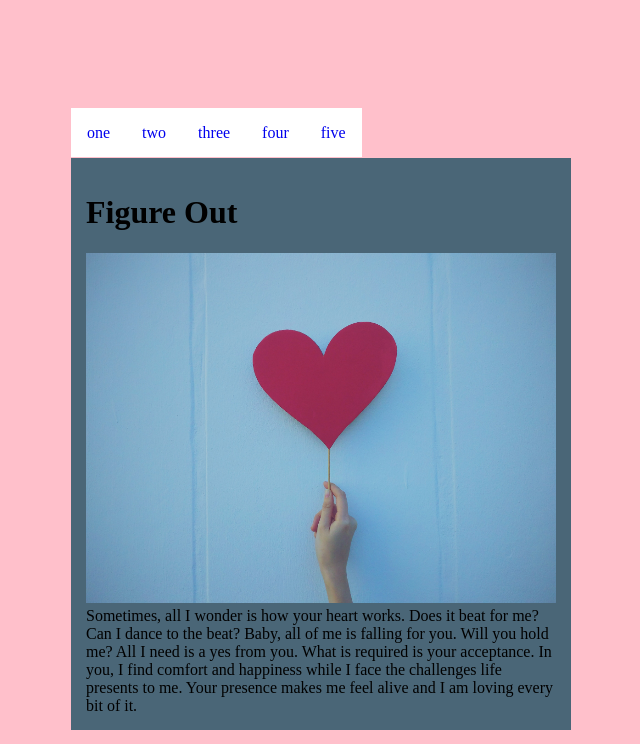
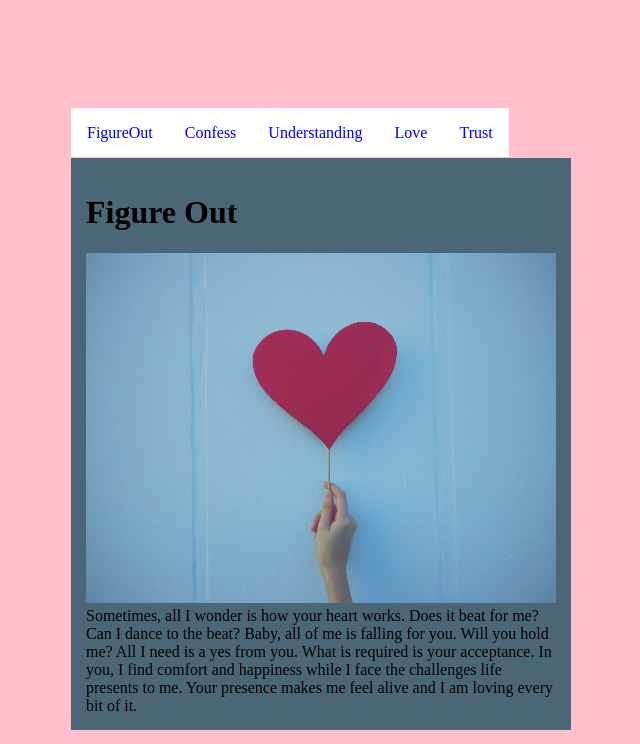
Before and after one commit to ElizedRivera/Webpage-3, a plain HTML site: page index.html in a window 1280 px wide. Shown: the top 744 px of the page, without its empty margins (319-959 px from the left). Drawn offline with Linux system fonts and the light colour scheme.

Commit message:
Update index.html

```diff
--- a/index.html
+++ b/index.html
@@ -6,11 +6,11 @@
 <body>
 <div id="container">
   <ul>
-    <li><a href="#Box1">one</a></li>
-    <li><a href="#Box2">two</a></li>
-    <li><a href="#Box3">three</a></li>
-    <li><a href="#Box4">four</a></li>
-    <li><a href="#Box5">five</a></li>
+    <li><a href="#Box1">FigureOut</a></li>
+    <li><a href="#Box2">Confess</a></li>
+    <li><a href="#Box3">Understanding</a></li>
+    <li><a href="#Box4">Love</a></li>
+    <li><a href="#Box5">Trust</a></li>
   </ul>
   <div id="content-Box">
     <h1 id=”Box1”>Figure Out</h1>
@@ -23,7 +23,7 @@
     Listening to your voice blows my heart away. It makes me feel better than I have ever felt. Your love has created a path for me. Sometimes, I wonder how I would have made it this far without you and your love. You have made me feel so much fulfillment and happiness that my poor heart has never consumed. I am grateful for your unconditional love that never runs dry.
   </div>
   <div id="content-Box">
-    <h1 id=”Box3”>Understading</h1>
+    <h1 id=”Box3”>Understanding</h1>
     <img src="love3.jpg" alt="Heart" width="470" height="350">
     You came into my life just when my world needed you dearly. You showed up that hour when I needed you badly. What a fantastic person I have as my lover. There are no words to describe you, my darling because you are everything I need in a partner and more. Our journey of love is like a pilgrimage spiced with happiness, love, and care. I cannot thank God enough for sending you my way because you are a bundle of blessing I cherish every day.
   </div>
```
